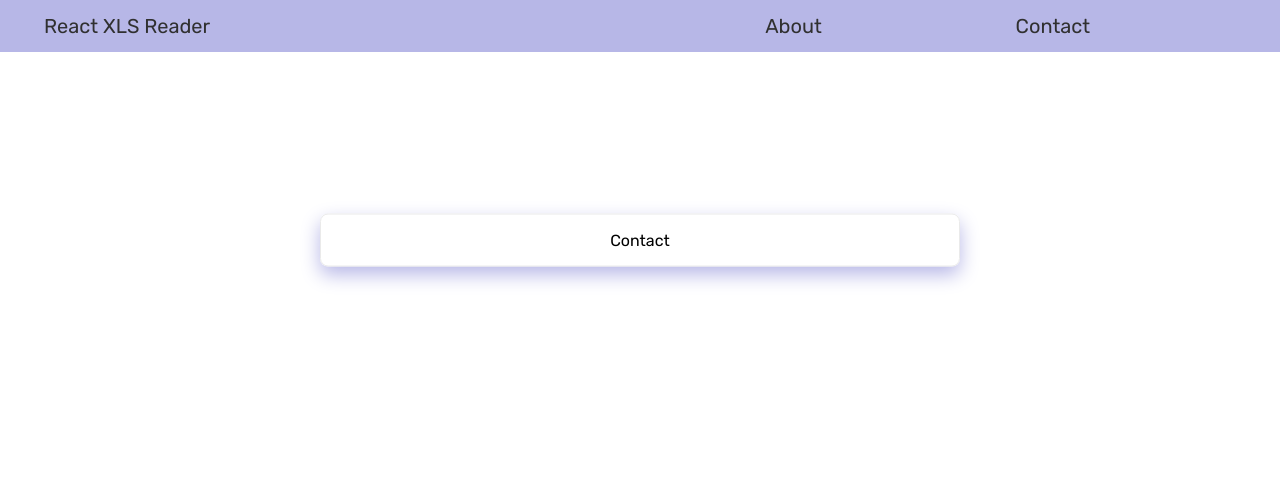
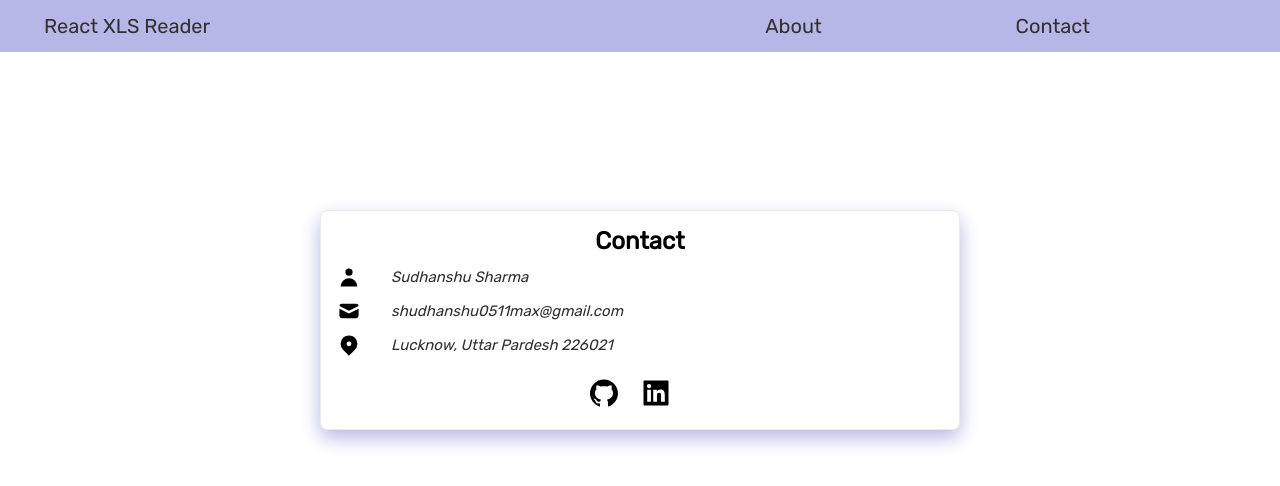
Before and after one commit to sudo0511/react-XLS-reader, a React app: page /contact in a window 1280 px wide. Shown: the top 486 px of the page. Built offline with nearby package versions, Linux system fonts and the light colour scheme.

Commit message:
contact card details added

```diff
--- a/src/components/About.js
+++ b/src/components/About.js
@@ -2,7 +2,9 @@ import React from "react";
 
 const About = () => {
   return (
-    <div className="about-container">Application Summary will come here</div>
+    <div className="about-container">
+      <h3>Application Summary will come here</h3>
+    </div>
   );
 };
 
--- a/src/components/Contact.js
+++ b/src/components/Contact.js
@@ -1,7 +1,39 @@
 import React from "react";
+import { HiLocationMarker, HiMail, HiLink, HiUser } from "react-icons/hi";
+import { AiFillGithub, AiFillLinkedin } from "react-icons/ai";
+import { Link } from "react-router-dom";
 
 const Contact = () => {
-  return <div className="contact-container">Contact</div>;
+  return (
+    <div className="contact-container">
+      <h2>Contact</h2>
+      <div className="contact-details">
+        <div id="name">
+          <HiUser className="icon" />
+          <span>Sudhanshu Sharma</span>
+        </div>
+        <div id="email">
+          <HiMail className="icon" />
+          <span>shudhanshu0511max@gmail.com</span>
+        </div>
+        <div id="location">
+          <HiLocationMarker className="icon" />
+          <span>Lucknow, Uttar Pardesh 226021</span>
+        </div>
+      </div>
+      <div className="social-media-links">
+        <Link to="https://github.com/sudo0511/react-XLS-reader" target="_blank">
+          <AiFillGithub className="icon" />
+        </Link>
+        <Link
+          to="https://www.linkedin.com/in/sudhanshu-sharma0511?lipi=urn%3Ali%3Apage%3Ad_flagship3_profile_view_base_contact_details%3BM2eFd4dZRwarG3hlaIcKSg%3D%3D"
+          target="_blank"
+        >
+          <AiFillLinkedin className="icon" />
+        </Link>
+      </div>
+    </div>
+  );
 };
 
 export default Contact;
--- a/src/components/Home.js
+++ b/src/components/Home.js
@@ -146,7 +146,7 @@ const Home = () => {
               );
             })}
         </select>
-        <input id="sheet-number-input" type="number" placeholder="Sheet Num" />
+        {/* <input id="sheet-number-input" type="number" placeholder="Sheet Num" /> */}
         <label className="custom-file-upload">
           <input
             id="file-input"
--- a/styles.css
+++ b/styles.css
@@ -88,16 +88,21 @@ body {
 .about-container,
 .contact-container {
   position: absolute;
-  top: 30%;
+  top: 40%;
   left: 50%;
   transform: translate(-50%, -50%);
   padding: 16px;
-  text-align: center;
   margin: 0;
   width: 50%;
   border-radius: 8px;
   border: 1px solid #eaeaea;
   box-shadow: 0 0.5rem 1.2rem rgb(183, 183, 231);
+}
+.about-container h2,
+.about-container h3,
+.contact-container h2,
+.contact-container h3 {
+  text-align: center;
 }
 
 .table-wrapper {
@@ -155,4 +160,42 @@ body {
 }
 .file-handle-wrapper #btn-export-items {
   font-size: 25px;
+}
+
+.contact-details {
+  display: flex;
+  justify-content: center;
+  align-items: center;
+  flex-direction: column;
+}
+.contact-details span {
+  font-weight: 500;
+  font-style: italic;
+  color: #303030;
+  font-size: 15px;
+}
+.contact-details div {
+  margin-top: 10px;
+  display: flex;
+  align-items: center;
+  -moz-column-gap: 30px;
+       column-gap: 30px;
+  width: 100%;
+}
+.contact-details .icon {
+  font-size: x-large;
+}
+
+.social-media-links {
+  width: 100%;
+  margin-top: 20px;
+  text-align: center;
+}
+.social-media-links a {
+  margin-right: 20px;
+  text-decoration: none;
+  color: inherit;
+}
+.social-media-links .icon {
+  font-size: xx-large;
 }/*# sourceMappingURL=styles.css.map */
--- a/styles.scss
+++ b/styles.scss
@@ -93,16 +93,21 @@ body {
 .about-container,
 .contact-container {
   position: absolute;
-  top: 30%;
+  top: 40%;
   left: 50%;
   transform: translate(-50%, -50%);
   padding: 16px;
-  text-align: center;
+
   margin: 0;
   width: 50%;
   border-radius: 8px;
   border: 1px solid #eaeaea;
   box-shadow: 0 0.5rem 1.2rem rgb(183, 183, 231);
+
+  h2,
+  h3 {
+    text-align: center;
+  }
 }
 
 .table-wrapper {
@@ -160,3 +165,43 @@ body {
     font-size: 25px;
   }
 }
+
+.contact-details {
+  display: flex;
+  justify-content: center;
+  align-items: center;
+  flex-direction: column;
+
+  span {
+    font-weight: 500;
+    font-style: italic;
+    color: #303030;
+    font-size: 15px;
+  }
+
+  div {
+    margin-top: 10px;
+    display: flex;
+    align-items: center;
+    column-gap: 30px;
+    width: 100%;
+  }
+  .icon {
+    font-size: x-large;
+  }
+}
+
+.social-media-links {
+  width: 100%;
+  margin-top: 20px;
+  text-align: center;
+
+  a {
+    margin-right: 20px;
+    text-decoration: none;
+    color: inherit;
+  }
+  .icon {
+    font-size: xx-large;
+  }
+}
```
Also changed, not shown: 1 other file (tests, documents, lock files or other folders).
